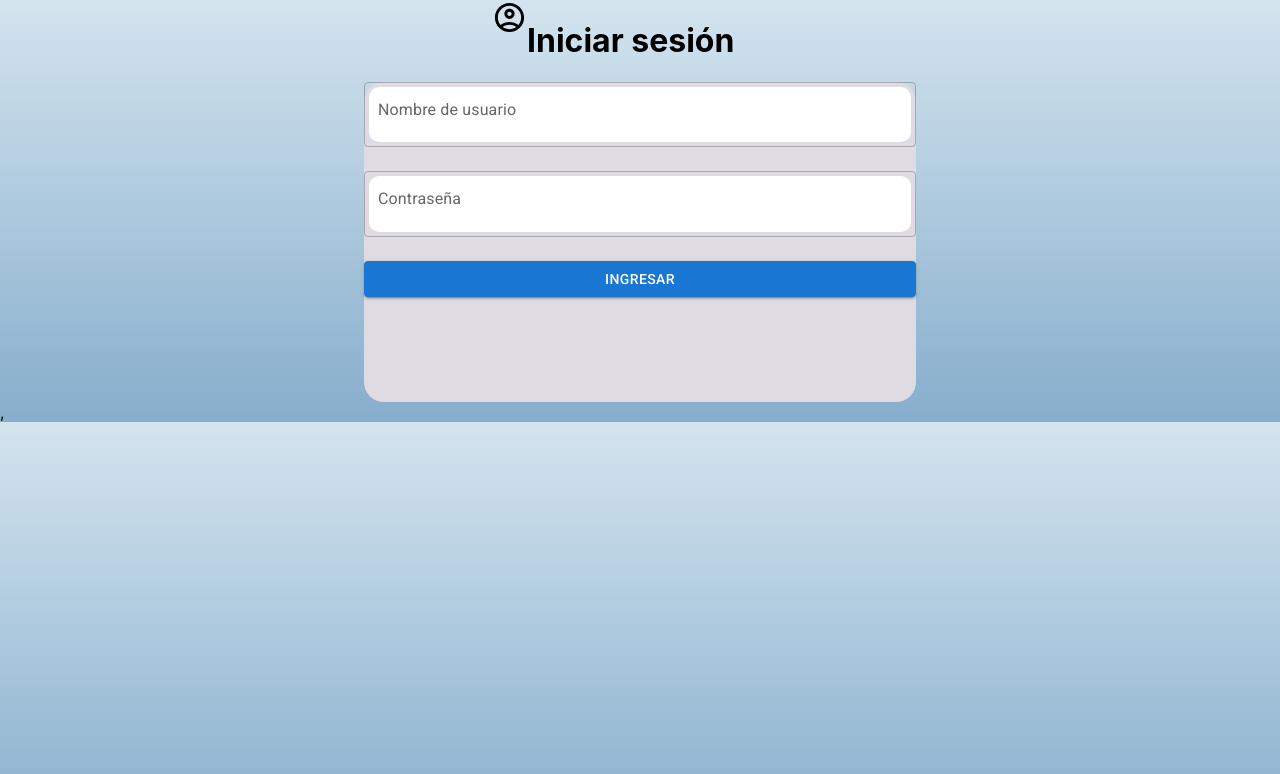
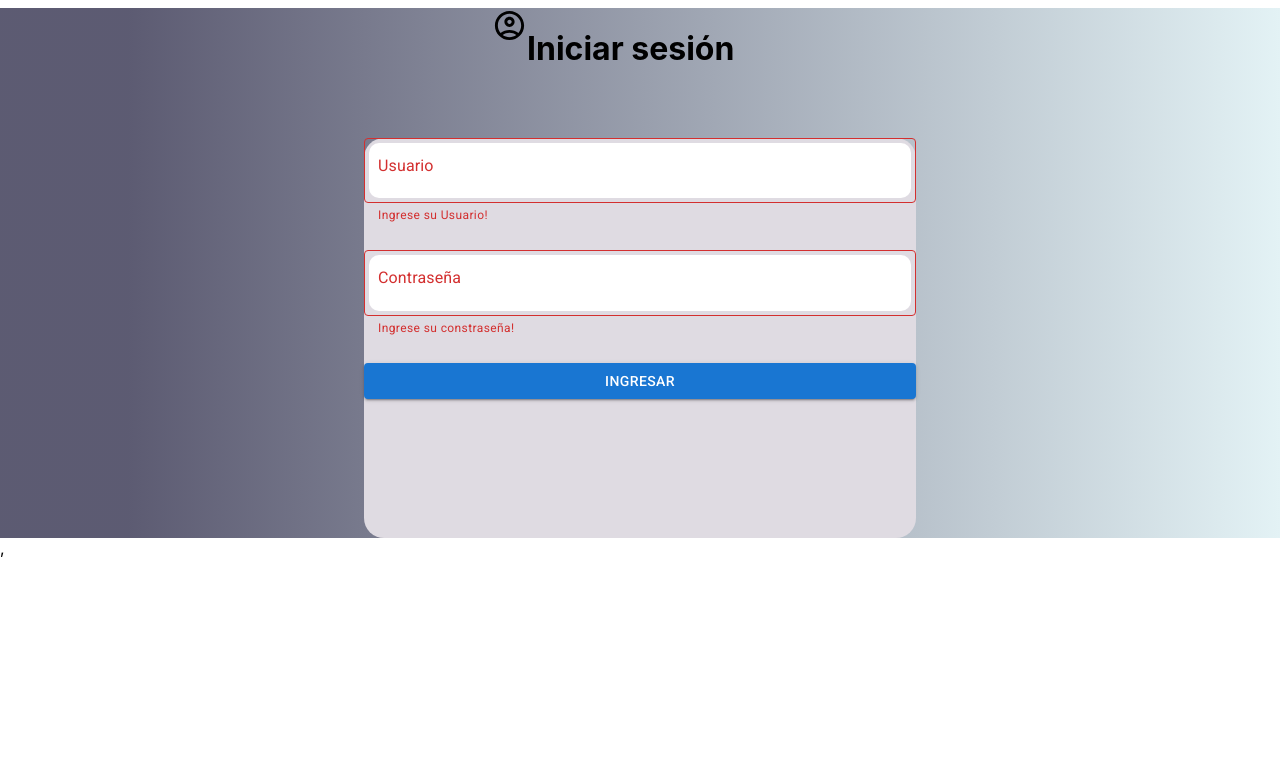
Before and after one commit to daveshb/tu-venta-frontend, a React (Create React App) app: page / in a window 1280 px wide. Shown: the top 774 px of the page. Built offline with nearby package versions, Linux system fonts and the light colour scheme.

Commit message:
Login funcional con error TextField , localStorage OK

```diff
--- a/src/pages/login/Login.jsx
+++ b/src/pages/login/Login.jsx
@@ -11,13 +11,10 @@ import AccountCircleOutlinedIcon from '@mui/icons-material/AccountCircleOutlined
 import './styles.scss';
 
 
-
-
 const Login = () => {
   const navigate = useNavigate();
 
-  const [isLogin, setIsLogin] =useState(0);
-
+  const [isLogin, setIsLogin] =useState(false);
   const [message, setMessage] =useState("");
   const [logState, setLogState ]= useState(false);
   const[formState, setFormState]= useState ({
@@ -28,7 +25,7 @@ const Login = () => {
 
    const {name, password}=formState;
 
-  const handleImputChange = ({target}) =>{
+   const handleImputChange = ({target}) =>{
 
     setFormState({
       ...formState,
@@ -36,11 +33,9 @@ const Login = () => {
     });
   }
 
-  useEffect(()=>{
+    useEffect(()=>{
     if(name=="david" && password=="1234"){
-      setIsLogin(1);
-      localStorage.setItem("isLogin", isLogin);
-      navigate("/home")
+      setIsLogin(true)
 
     }else if(logState){
 
@@ -57,42 +52,57 @@ const Login = () => {
   useEffect(()=>{
     if((logState) && (name=="" || password=="")){
       setMessage("Todos los campos son obligatorios")
+
     }
   },[logState]);
+
+  useEffect(()=>{
+    if (isLogin){
+      localStorage.setItem("isLogin", isLogin)
+      navigate("/home")
+      console.log(isLogin)
+    }
+  },[isLogin]);
+
 
   //Local Storage
   // Obtener desde local storage:
    //localStorage.getItem("isLogin");
 
 
-
   return(
     <>
+    <div className='myBody' >
       {/* <CssBaseline  / > */}
 
       <Container maxWidth="sm">
        <div className='header'>
         <AccountCircleOutlinedIcon className='icon' fontSize="large" />
-        <h1>Iniciar sesión</h1>
+        <h1 className='head'>Iniciar sesión</h1>
       </div>
 
 
-        <Box className='box' sx={{ bgcolor: '#DFDBE2', height: '40vh' }} >
+        <Box className='box' sx={{ bgcolor: '#DFDBE2', height: '50vh' }} >
           <Stack spacing={3}>
            <TextField
+
+            error={name === ""}
             id="outlined-basic"
             name="name"
-            label="Nombre de usuario"
+            label="Usuario"
             variant="outlined"
             type="text"
             placeholder="User"
             value={name}
             onChange={handleImputChange}
             autoComplete="off"
+            helperText={name === "" ? 'Ingrese su Usuario!' : ' '}
 
             />
 
            <TextField
+
+            error={password === ""}
             id="outlined-basic"
             name='password'
             label="Contraseña"
@@ -102,6 +112,7 @@ const Login = () => {
             value={password}
             onChange={handleImputChange}
             autoComplete="off"
+            helperText={password === "" ? 'Ingrese su constraseña!' : ' '}
 
             />
            <Button
@@ -118,6 +129,7 @@ const Login = () => {
         </Box>
 
       </Container>
+      </div>
     </>
   )
 }
--- a/src/pages/login/styles.scss
+++ b/src/pages/login/styles.scss
@@ -1,21 +1,16 @@
 
-body{
-    background: rgba(212,228,239,1);
-background: -moz-linear-gradient(top, rgba(212,228,239,1) 0%, rgba(134,174,204,1) 100%);
-background: -webkit-gradient(left top, left bottom, color-stop(0%, rgba(212,228,239,1)), color-stop(100%, rgba(134,174,204,1)));
-background: -webkit-linear-gradient(top, rgba(212,228,239,1) 0%, rgba(134,174,204,1) 100%);
-background: -o-linear-gradient(top, rgba(212,228,239,1) 0%, rgba(134,174,204,1) 100%);
-background: -ms-linear-gradient(top, rgba(212,228,239,1) 0%, rgba(134,174,204,1) 100%);
-background: linear-gradient(to bottom, rgba(212,228,239,1) 0%, rgba(134,174,204,1) 100%);
-filter: progid:DXImageTransform.Microsoft.gradient( startColorstr='#d4e4ef', endColorstr='#86aecc', GradientType=0 );
+.myBody{
 
+
+background: rgb(2,0,36);
+background: linear-gradient(90deg, rgba(2,0,36,0.6446953781512605) 10%, rgba(227,242,245,1) 100%);
+width: '100px';
+height: '100px';
 }
 
+.head{
+    text-align: center;
 
-
-
-h1{
-    text-align: center;
 }
 
 #outlined-basic{
@@ -29,6 +24,7 @@ h1{
     text-align: center;
     display: flex;
     flex-direction: row;
+    margin-top: 8px;
 
 }
 .icon{
@@ -38,6 +34,7 @@ h1{
 
 .box{
     border-radius: 20px;
+    margin-top: 3rem;
 }
 
 .incorrect{
```
